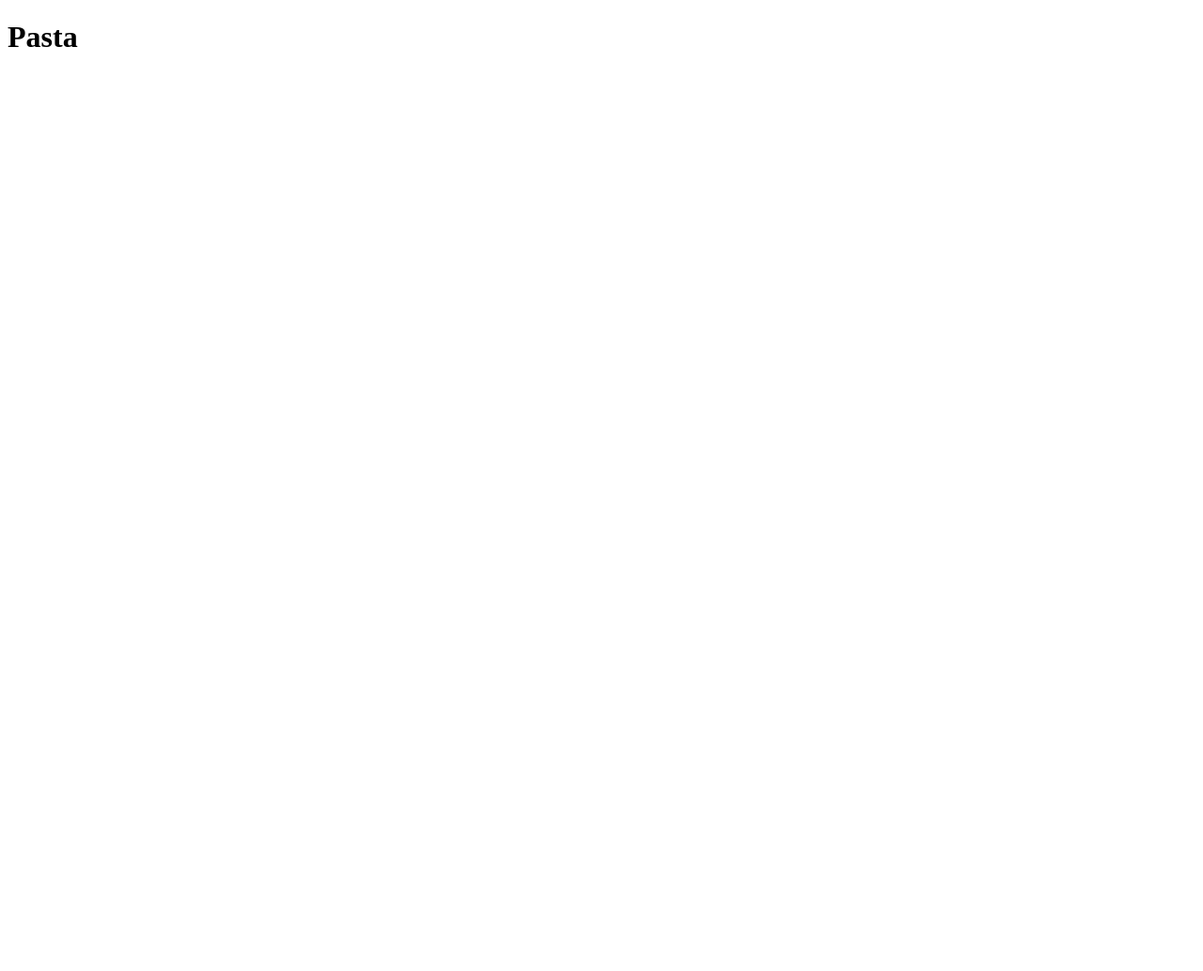
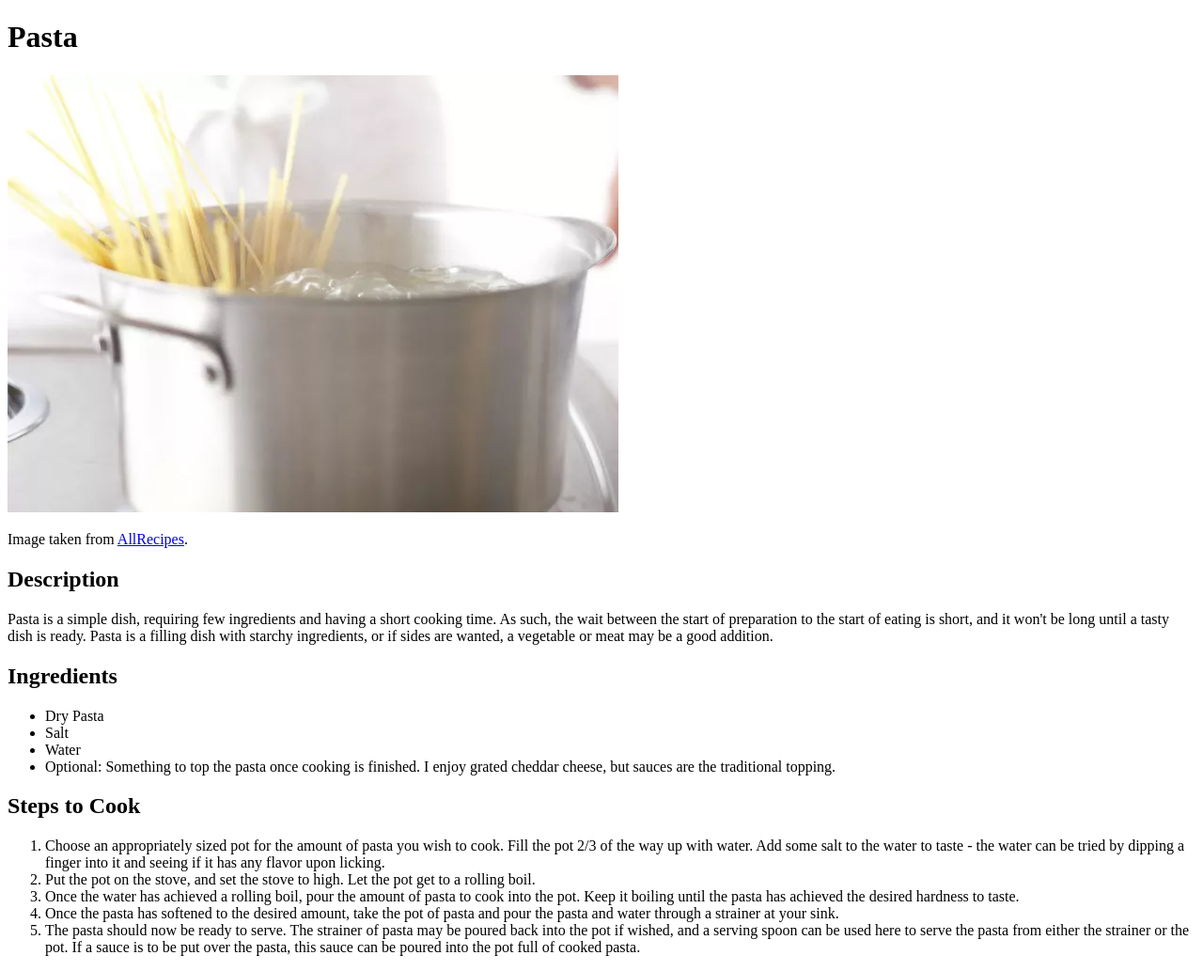
Before and after one commit to TanosThePhoenix/odin-recipes, a plain HTML site: page recipes/pasta.html in a window 1280 px wide. Shown: the whole page at 94% size. Before the commit the page ends 800 px from the top, so only its background shows below. Drawn offline with Linux system fonts and the light colour scheme.

Commit message:
Added info to the pasta webpage

```diff
--- a/recipes/pasta.html
+++ b/recipes/pasta.html
@@ -6,5 +6,30 @@
     </head>
     <body>
         <h1>Pasta</h1>
+        <img src="pasta.webp" alt="Photograph of Pasta Cooking in a Pot">
+        <p>Image taken from <a href="http://www.allrecipes.com">AllRecipes</a>.</p>
+
+        <h2>Description</h2>
+
+        <p>Pasta is a simple dish, requiring few ingredients and having a short cooking time. As such, the wait between the start of preparation to the start of eating is short, and it won't be long until a tasty dish is ready. Pasta is a filling dish with starchy ingredients, or if sides are wanted, a vegetable or meat may be a good addition.</p>
+
+        <h2>Ingredients</h2>
+
+        <ul>
+            <li>Dry Pasta</li>
+            <li>Salt</li>
+            <li>Water</li>
+            <li>Optional: Something to top the pasta once cooking is finished. I enjoy grated cheddar cheese, but sauces are the traditional topping.</li>
+        </ul>
+
+        <h2>Steps to Cook</h2>
+
+        <ol>
+            <li>Choose an appropriately sized pot for the amount of pasta you wish to cook. Fill the pot 2/3 of the way up with water. Add some salt to the water to taste - the water can be tried by dipping a finger into it and seeing if it has any flavor upon licking.</li>
+            <li>Put the pot on the stove, and set the stove to high. Let the pot get to a rolling boil.</li>
+            <li>Once the water has achieved a rolling boil, pour the amount of pasta to cook into the pot. Keep it boiling until the pasta has achieved the desired hardness to taste.</li>
+            <li>Once the pasta has softened to the desired amount, take the pot of pasta and pour the pasta and water through a strainer at your sink.</li>
+            <li>The pasta should now be ready to serve. The strainer of pasta may be poured back into the pot if wished, and a serving spoon can be used here to serve the pasta from either the strainer or the pot. If a sauce is to be put over the pasta, this sauce can be poured into the pot full of cooked pasta.</li>
+        </ol>
     </body>
 </html>
```
Also changed, not shown: recipes/pasta.webp (added).
